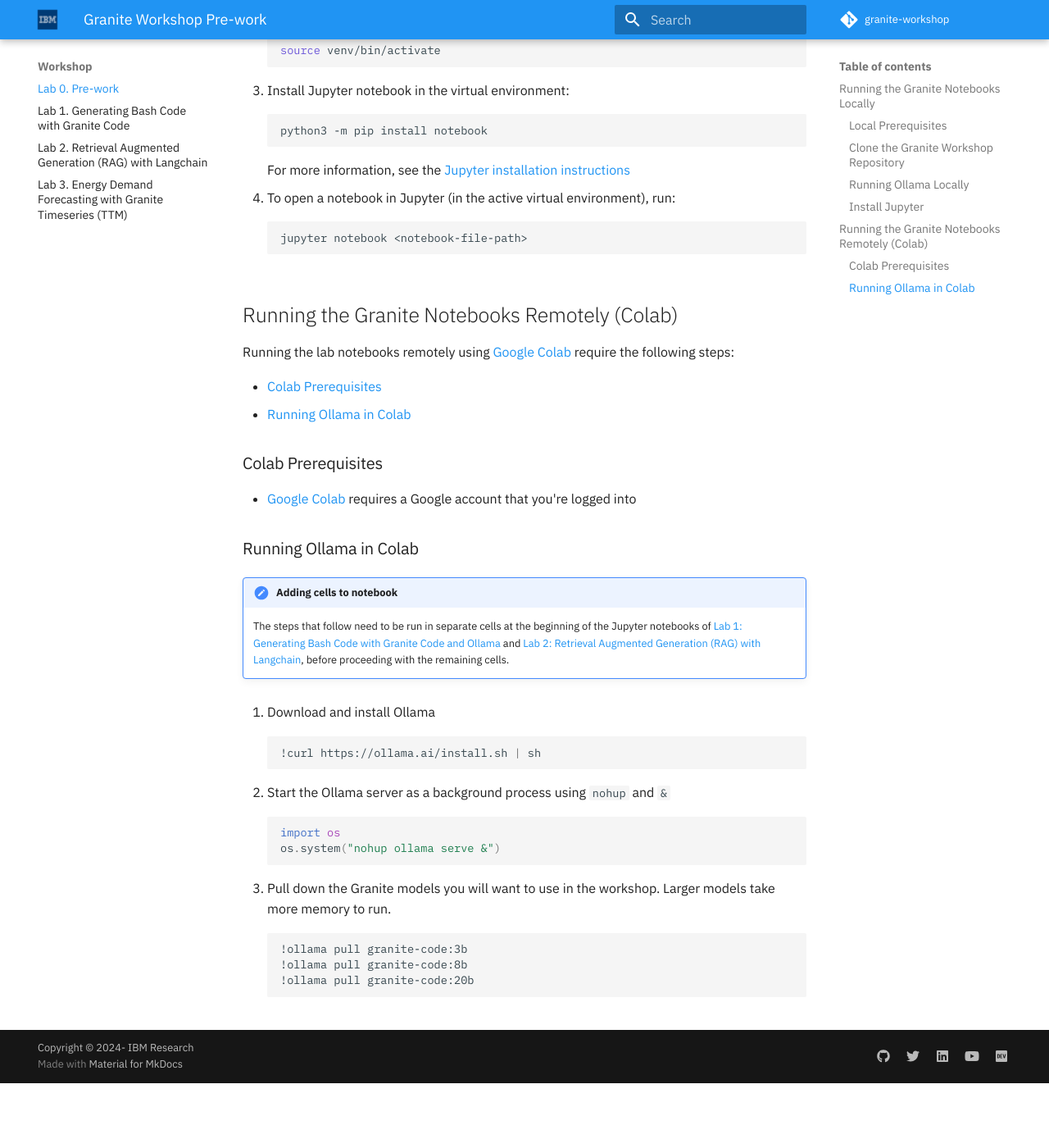
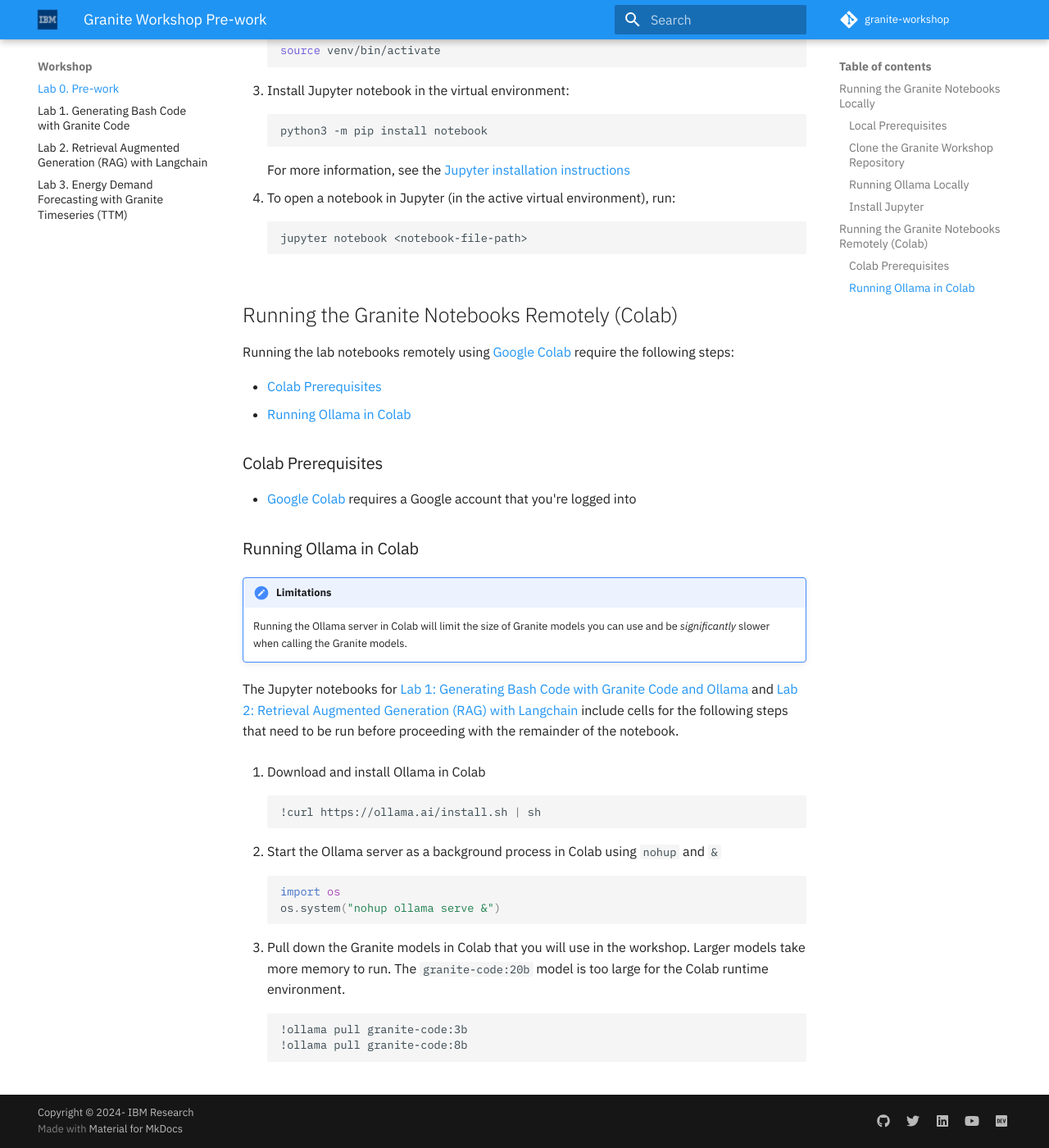
Before and after one commit to IBM/granite-workshop, an MkDocs documentation site: the page built from docs/pre-work/README.md, in a window 1280 px wide and 1400 px high, scrolled down 1760 px. Shown: the whole window at 82% size. Built offline with MkDocs 1.6.1 and Material for MkDocs 9.7.7, drawn with Linux system fonts in a browser that asks for light colours; comment, search, counter and statistics services are not loaded; before the commit the page ends 3081 px from its top, so only the background shows below that.

Commit message:
lab1: Update notebook
The dependencies install is moved to the top since, in colab, it will
require you to restart the notebook which will loose state including
background ollama serve process.

granite-code:20b is too large for Colab. 3b and 8b work but very slowly
Roughly one minute for each second for local ollama server.

Signed-off-by: BJ Hargrave <hargrave@us.ibm.com>

````diff
--- a/docs/pre-work/README.md
+++ b/docs/pre-work/README.md
@@ -101,26 +101,27 @@
 
 ### Running Ollama in Colab
 
-!!! note "Adding cells to notebook"
-    The steps that follow need to be run in separate cells at the beginning of the Jupyter notebooks of [Lab 1: Generating Bash Code with Granite Code and Ollama](../lab-1/README.md) and [Lab 2: Retrieval Augmented Generation (RAG) with Langchain](../lab-2/README.md), before proceeding with the remaining cells.
+!!! note "Limitations"
+    Running the Ollama server in Colab will limit the size of Granite models you can use and be _significantly_ slower when calling the Granite models.
 
-1. Download and install Ollama
+The Jupyter notebooks for [Lab 1: Generating Bash Code with Granite Code and Ollama](../lab-1/README.md) and [Lab 2: Retrieval Augmented Generation (RAG) with Langchain](../lab-2/README.md) include cells for the following steps that  need to be run before proceeding with the remainder of the notebook.
+
+1. Download and install Ollama in Colab
 
     ```shell
     !curl https://ollama.ai/install.sh | sh
     ```
 
-1. Start the Ollama server as a background process using `nohup` and `&`
+1. Start the Ollama server as a background process in Colab using `nohup` and `&`
 
     ```python
     import os
     os.system("nohup ollama serve &")
     ```
 
-1. Pull down the Granite models you will want to use in the workshop. Larger models take more memory to run.
+1. Pull down the Granite models in Colab that you will use in the workshop. Larger models take more memory to run. The `granite-code:20b` model is too large for the Colab runtime environment.
 
     ```shell
     !ollama pull granite-code:3b
     !ollama pull granite-code:8b
-    !ollama pull granite-code:20b
     ```
````
Also changed, not shown: docs/lab-1/README.md (+6 -0 lines), docs/lab-2/README.md (+6 -0 lines), docs/lab-3/README.md (+6 -0 lines), 1 other file.
